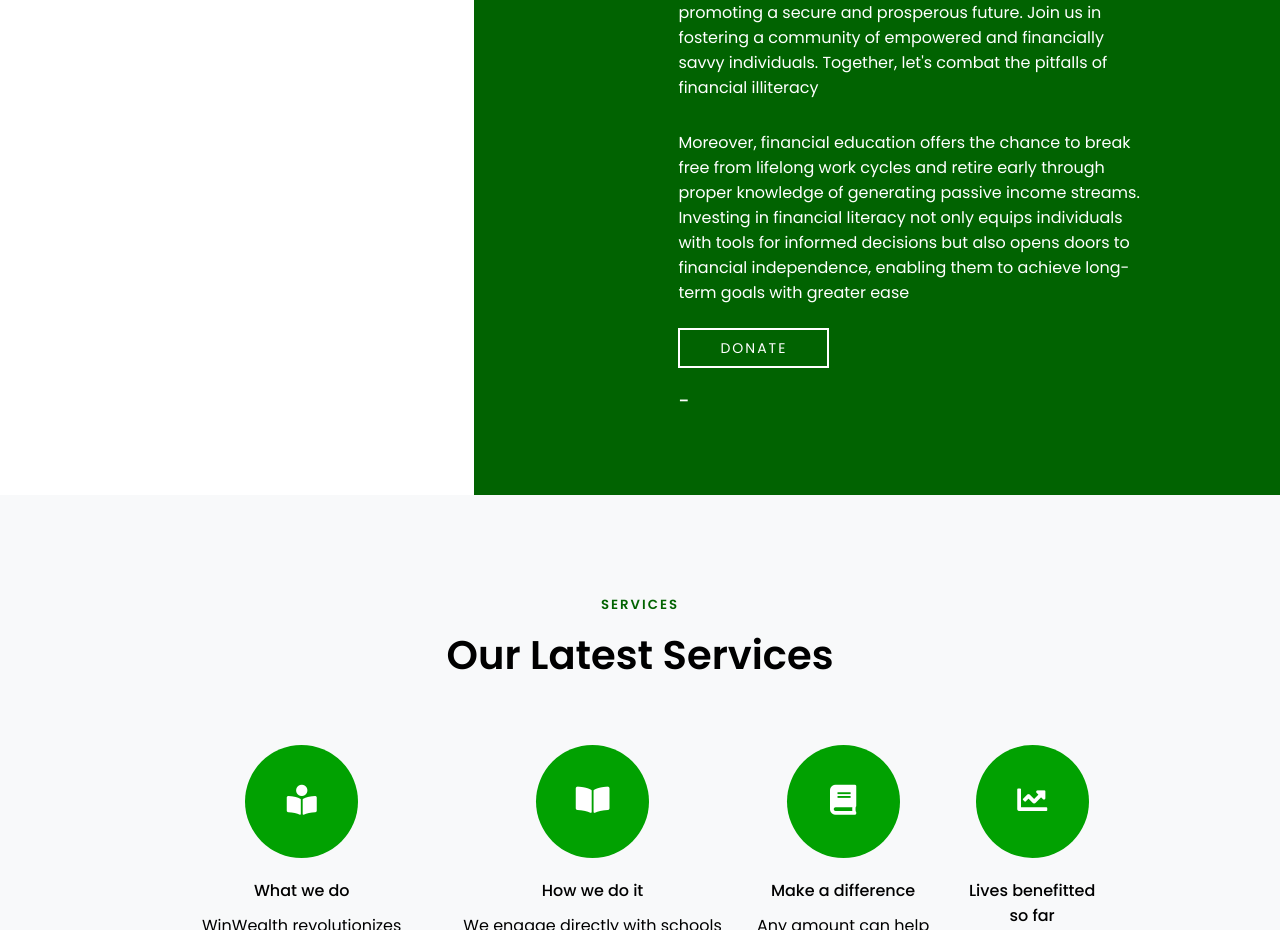
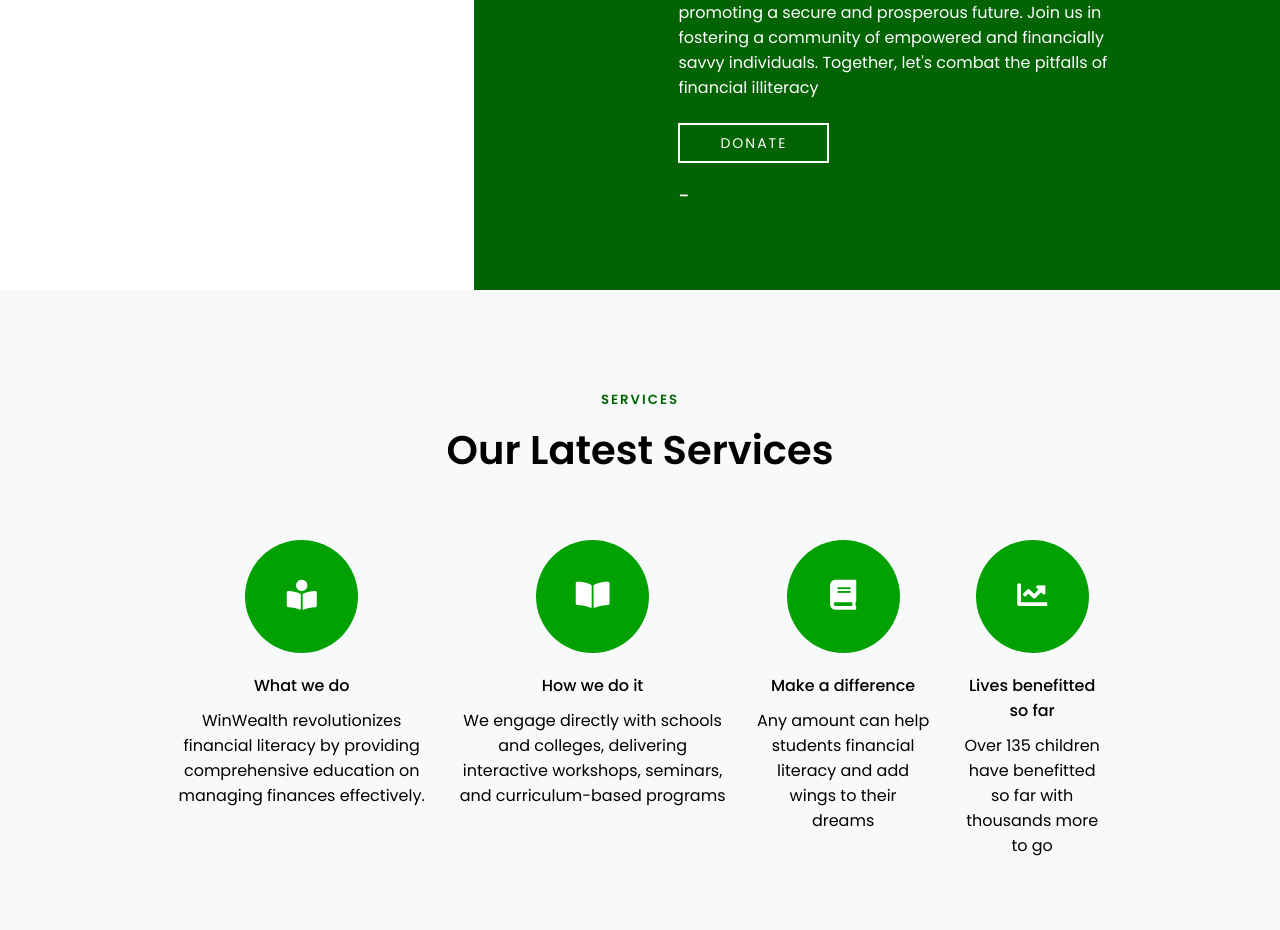
Before and after one commit to lochanmaheshwari/WealthWayy, a plain HTML site: page index.html in a window 1280 px wide. Shown: the part 1580-2510 px from the top of the page. Drawn offline with Linux system fonts and the light colour scheme.

Commit message:
Update index.html

```diff
--- a/index.html
+++ b/index.html
@@ -67,18 +67,13 @@
             <p>
                 In a world filled with financial noise, many fall victim to misleading advice from fake gurus and risky trading practices. Countless individuals suffer financial losses, stress, and even mental health challenges as a result.</p>
 <p>
-
-      <p>Moreover, financial education offers the chance to break free from lifelong work cycles and
+<p>Moreover, financial education offers the chance to break free from lifelong work cycles and
                 retire early through proper knowledge of generating passive income streams. Investing in financial
                 literacy not only equips individuals with tools for informed decisions but also opens doors to financial
                 independence, enabling them to achieve long-term goals with greater ease</p><p></p>Our Mission:
 At WinWealth, we recognize the urgent need for financial education. Our mission is to empower individuals with the knowledge to make informed financial decisions, breaking the cycle of misinformation and promoting a secure and prosperous future.
+Join us in fostering a community of empowered and financially savvy individuals. Together, let's combat the pitfalls of financial illiteracy </p>
 
-Join us in fostering a community of empowered and financially savvy individuals. Together, let's combat the pitfalls of financial illiteracy </p>
-            <p>Moreover, financial education offers the chance to break free from lifelong work cycles and
-                retire early through proper knowledge of generating passive income streams. Investing in financial
-                literacy not only equips individuals with tools for informed decisions but also opens doors to financial
-                independence, enabling them to achieve long-term goals with greater ease</p>
             <a href="images/QR.jpg" target="black">DONATE</a>
             <br>
             <br>
```
